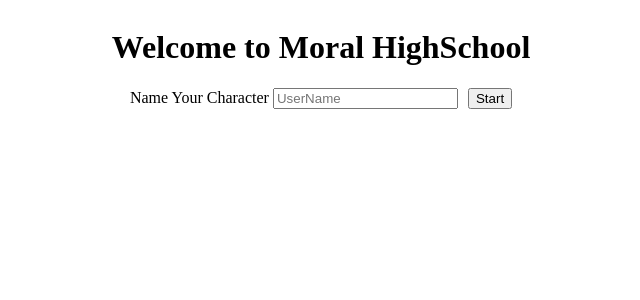
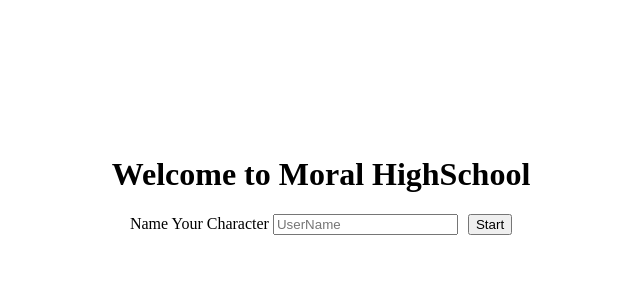
Before and after one commit to Lauraxu13/MoralHigh-DemoDay, an Angular app: page /home in a window 1280 px wide. Shown: the top 300 px of the page, without its empty margins (319-959 px from the left). Built offline with nearby package versions, Linux system fonts and the light colour scheme.

Commit message:
home page css  basics done

```diff
--- a/src/app/id1-home-page/id1-home-page.component.css
+++ b/src/app/id1-home-page/id1-home-page.component.css
@@ -4,7 +4,8 @@
     align-items: center;
     flex-direction: column;
     width: 100%;
-    height: Auto%;
+    height: auto;
+    padding-top: 10%;
 }
 
 button{
```
